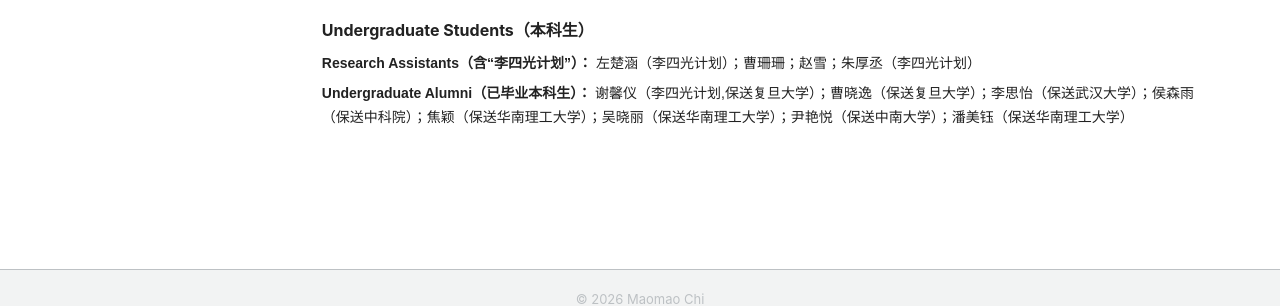
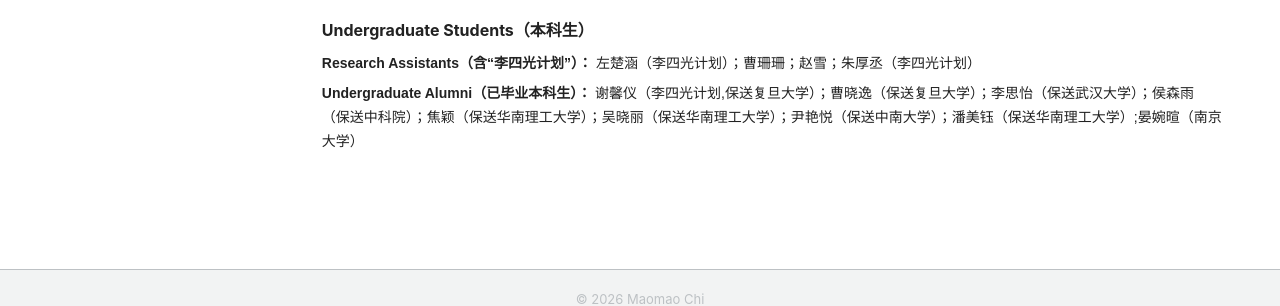
Before and after one commit to nishaochen/chimaomao, a Jekyll site: the page built from _pages/students.html, in a window 1280 px wide and 1067 px high. Shown: the part 667-973 px from the top of the window. Built offline with Jekyll 4.4.1, drawn with Linux system fonts in a browser that asks for light colours; comment, search, counter and statistics services are not loaded; a style sheet for code colours, icons or effects is not loaded.

Commit message:
Add new undergraduate alumni to students.html

```diff
--- a/_pages/students.html
+++ b/_pages/students.html
@@ -155,7 +155,7 @@ author_profile: true
   </div>
 
   <div class="student-line">
-    <strong>Undergraduate Alumni（已毕业本科生）：</strong> 谢馨仪（李四光计划,保送复旦大学）；曹晓逸（保送复旦大学）；李思怡（保送武汉大学）；侯森雨（保送中科院）；焦颖（保送华南理工大学）；吴晓丽（保送华南理工大学）；尹艳悦（保送中南大学）；潘美钰（保送华南理工大学）
+    <strong>Undergraduate Alumni（已毕业本科生）：</strong> 谢馨仪（李四光计划,保送复旦大学）；曹晓逸（保送复旦大学）；李思怡（保送武汉大学）；侯森雨（保送中科院）；焦颖（保送华南理工大学）；吴晓丽（保送华南理工大学）；尹艳悦（保送中南大学）；潘美钰（保送华南理工大学）;晏婉暄（南京大学）
   </div>
 
 </div>
```
